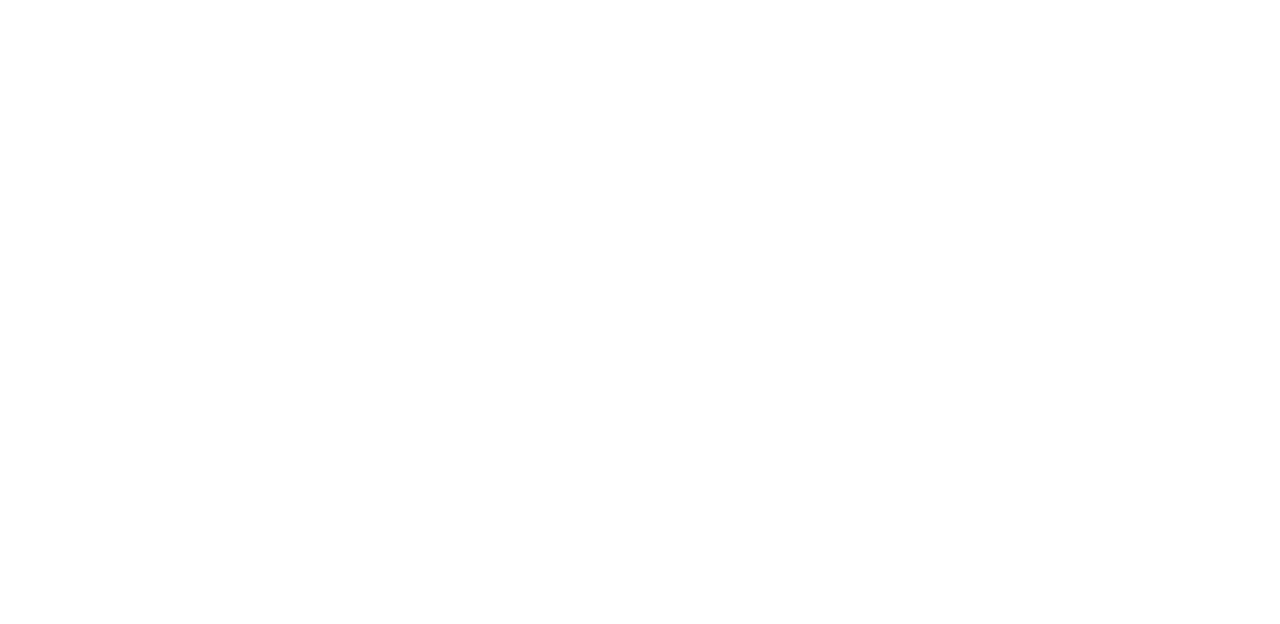
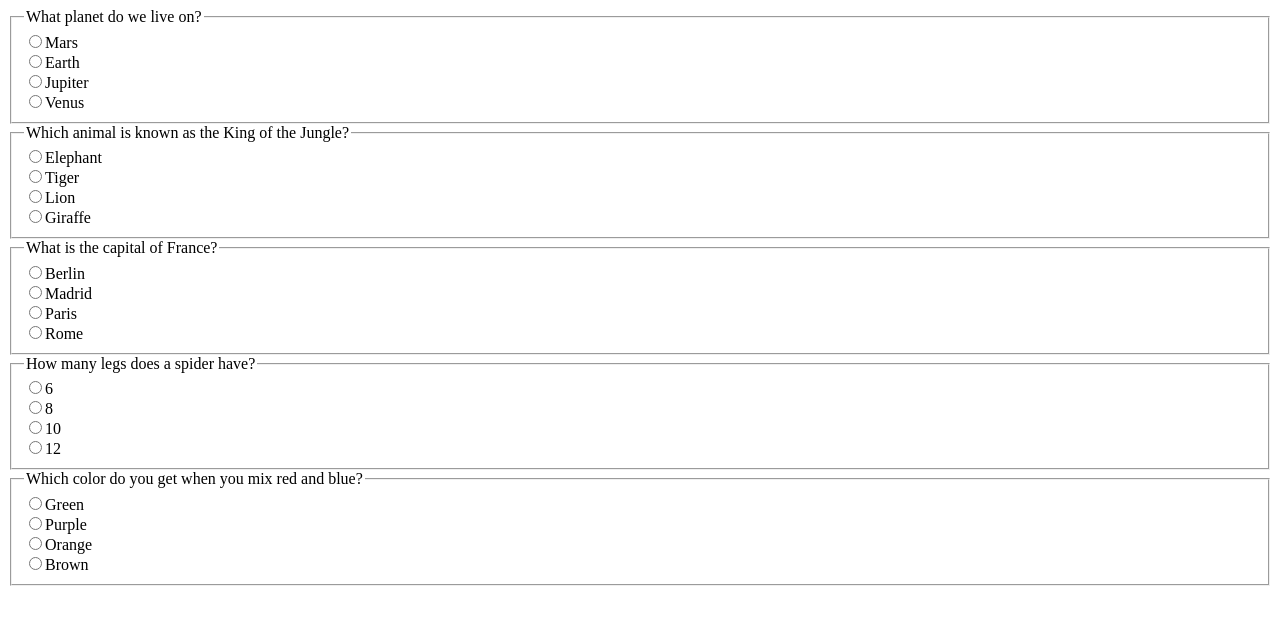
Before and after one commit to Moreit11/hospital-quiz, a plain HTML site: page index.html in a window 1280 px wide. Drawn offline with Linux system fonts and the light colour scheme.

Commit message:
updated js

```diff
--- a/index.html
+++ b/index.html
@@ -12,6 +12,6 @@
 
         </form>
     </main>
-    <script srx="main.js"></script>
+    <script src="main.js"></script>
 </body>
 </html>
--- a/main.js
+++ b/main.js
@@ -1,3 +1,4 @@
+console.log("main.js loaded")
 const quizData = [
   {
     question: "What planet do we live on?",
```
